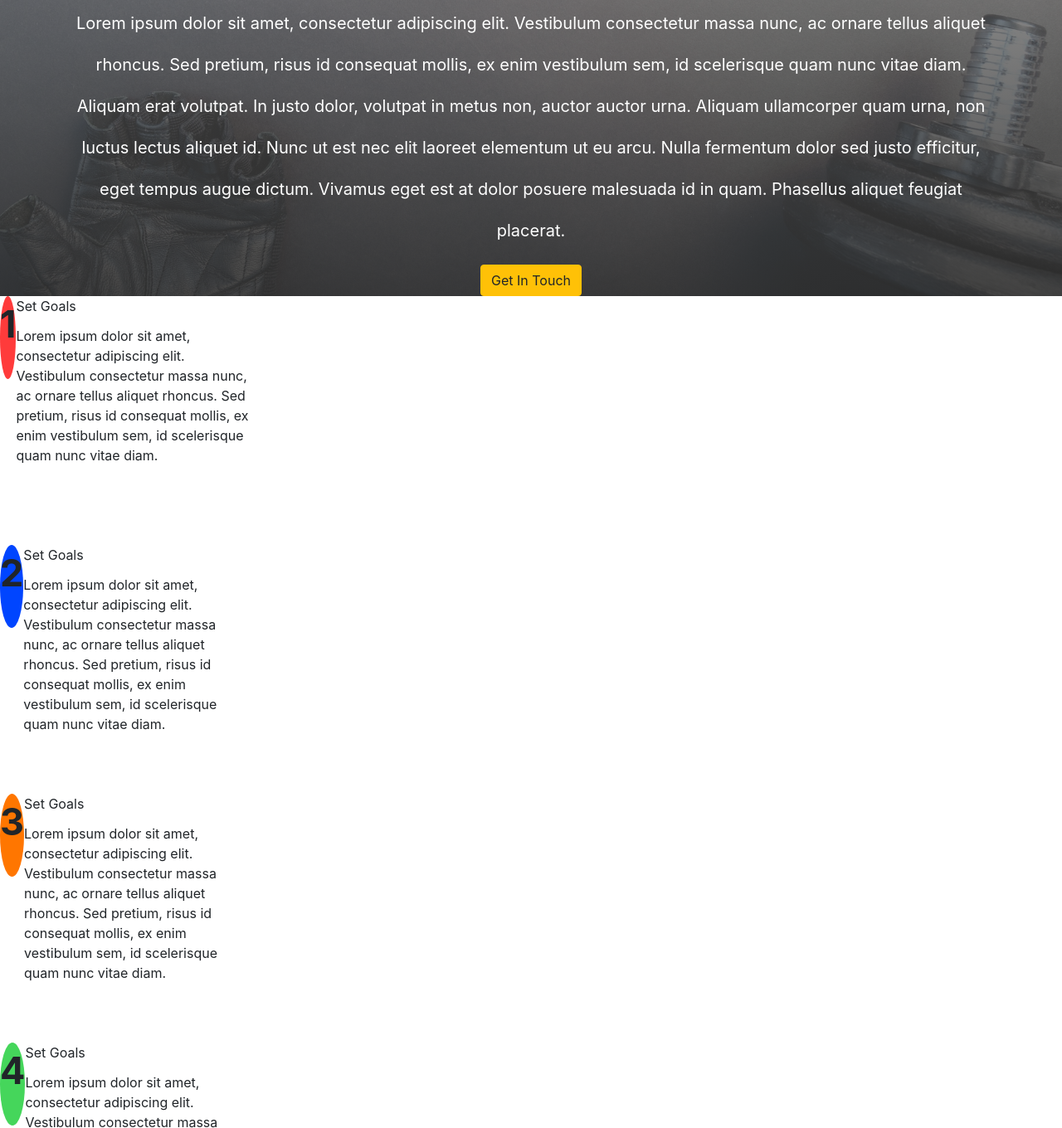
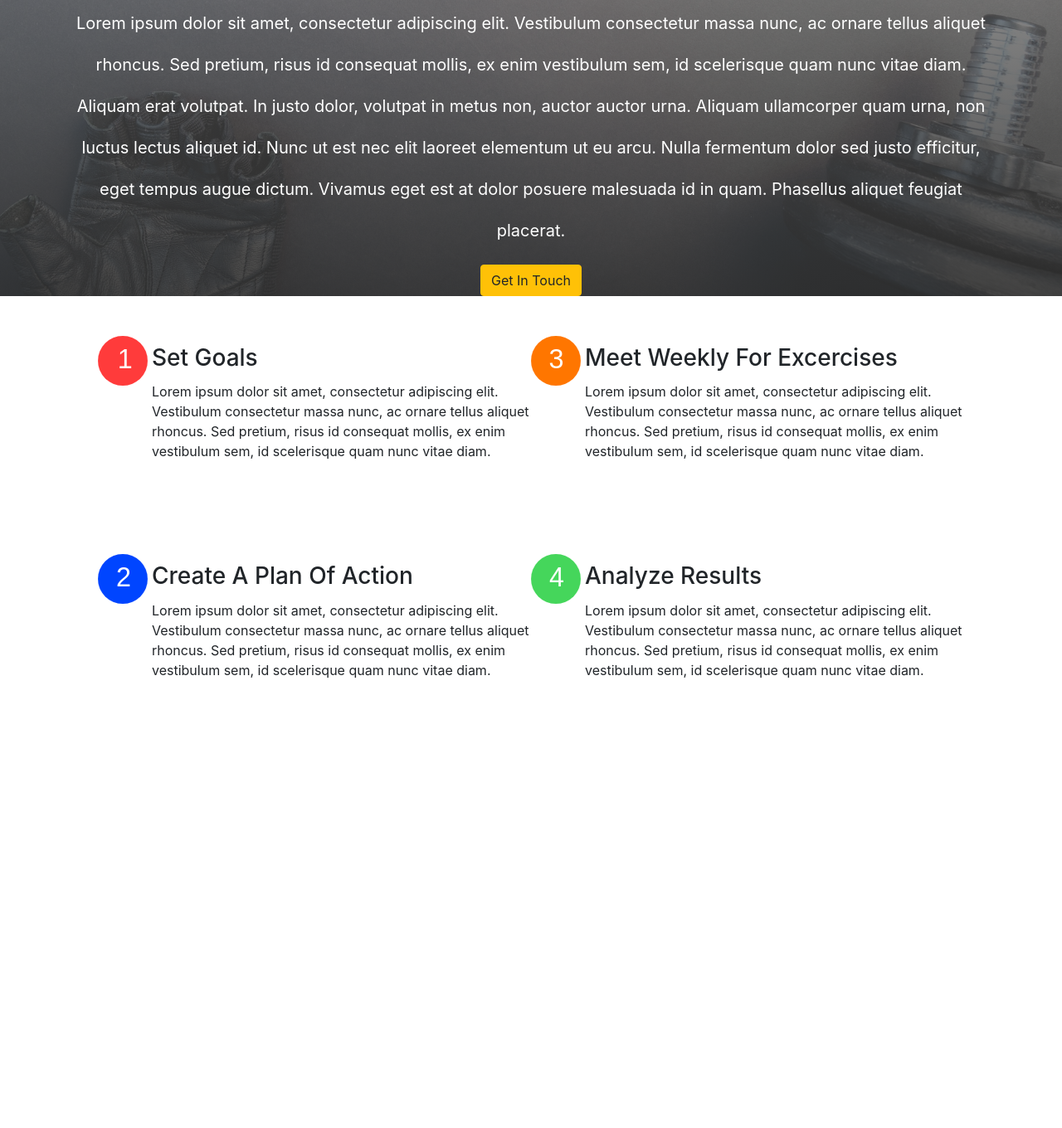
Before and after one commit to j-per/coreycontreras, a Gatsby site: page / in a window 1280 px wide. Shown: the part 1829-3189 px from the top of the page at 83% size. After the commit the page ends 2713 px from the top, so only its background shows below. Built offline with nearby package versions, Linux system fonts and the light colour scheme; Gatsby itself is replaced by a stand-in of ours.

Commit message:
Changed styles in the program section and created an SVG for the numbers

```diff
--- a/src/components/programcard.css
+++ /dev/null
@@ -1,12 +0,0 @@
-.card-wrapper {
-  width: 300px;
-  height: 300px;
-}
-
-.card-number {
-  border-radius: 50%;
-  height: 100px;
-  width: 100px;
-  font-size: 45px;
-  font-weight: bold;
-}
--- a/src/components/programcard.js
+++ b/src/components/programcard.js
@@ -1,16 +1,22 @@
 import React from "react"
 
 import "./bootstrap.min.css"
-import "./programcard.css"
 
 const ProgramCard = props => (
-  <div className="card-wrapper d-flex">
-    <div className="card-number" style={{ backgroundColor: props.color }}>
-      {props.number}
-    </div>
+  <div className="card-wrapper d-flex py-5">
+    <img
+      src={props.circleSVG}
+      alt="test"
+      style={{ width: "60px", alignSelf: "flex-start" }}
+    />
     <div className="card-text-wrapper d-flex flex-column">
-      <div className="card-title">Set Goals</div>
-      <p>
+      <h3
+        className="card-title"
+        style={{ paddingTop: "10px", marginLeft: "5px" }}
+      >
+        {props.title}
+      </h3>
+      <p style={{ marginLeft: "5px" }}>
         Lorem ipsum dolor sit amet, consectetur adipiscing elit. Vestibulum
         consectetur massa nunc, ac ornare tellus aliquet rhoncus. Sed pretium,
         risus id consequat mollis, ex enim vestibulum sem, id scelerisque quam
--- a/src/components/theprogram.css
+++ /dev/null
@@ -1,3 +0,0 @@
-.theprogram-wrapper {
-  min-height: 100vh;
-}
--- a/src/components/theprogram.js
+++ b/src/components/theprogram.js
@@ -1,14 +1,48 @@
 import React from "react"
 import ProgramCard from "./programcard"
+import circle1 from "../images/circle-1.svg"
+import circle2 from "../images/circle-2.svg"
+import circle3 from "../images/circle-3.svg"
+import circle4 from "../images/circle-4.svg"
 
-import "./theprogram.css"
+import "./bootstrap.min.css"
 
 const TheProgram = () => (
-  <section className="theprogram-wrapper">
-    <ProgramCard number={1} color={"#FF3B3B"} />
-    <ProgramCard number={2} color={"#0045FF"} />
-    <ProgramCard number={3} color={"#FF7600"} />
-    <ProgramCard number={4} color={"#45D65B"} />
+  <section className="container px-5">
+    <div className="d-flex mx-auto" style={{ flexDirection: "row" }}>
+      <div className="row">
+        <div className="col">
+          <ProgramCard
+            number={1}
+            color={"#FF3B3B"}
+            circleSVG={circle1}
+            title={"Set Goals"}
+          />
+          <ProgramCard
+            number={2}
+            color={"#0045FF"}
+            circleSVG={circle2}
+            title={"Create A Plan Of Action"}
+          />
+        </div>
+      </div>
+      <div className="row">
+        <div className="col">
+          <ProgramCard
+            number={3}
+            color={"#FF7600"}
+            circleSVG={circle3}
+            title={"Meet Weekly For Excercises"}
+          />
+          <ProgramCard
+            number={4}
+            color={"#45D65B"}
+            circleSVG={circle4}
+            title={"Analyze Results"}
+          />
+        </div>
+      </div>
+    </div>
   </section>
 )
 
```
Also changed, not shown: src/images/circle-1.svg (added), src/images/circle-2.svg (added), src/images/circle-3.svg (added), src/images/circle-4.svg (added).
